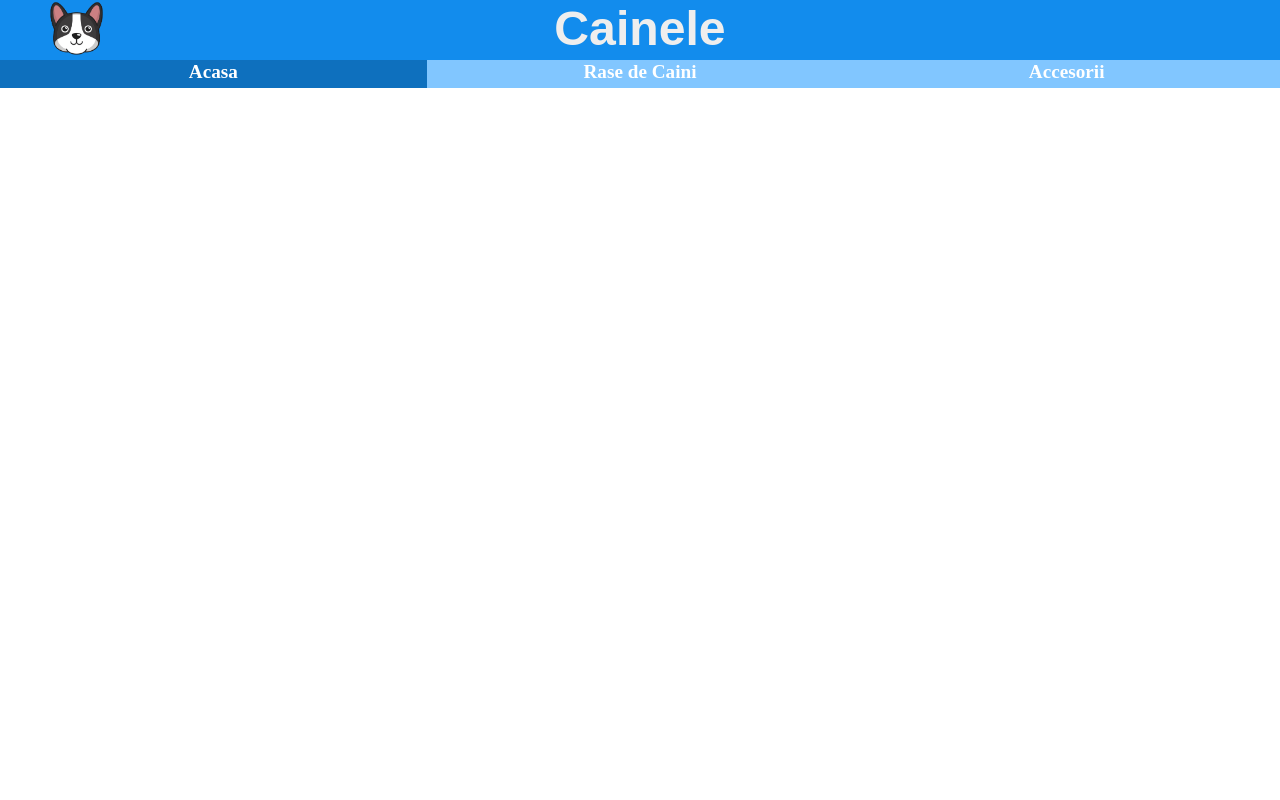
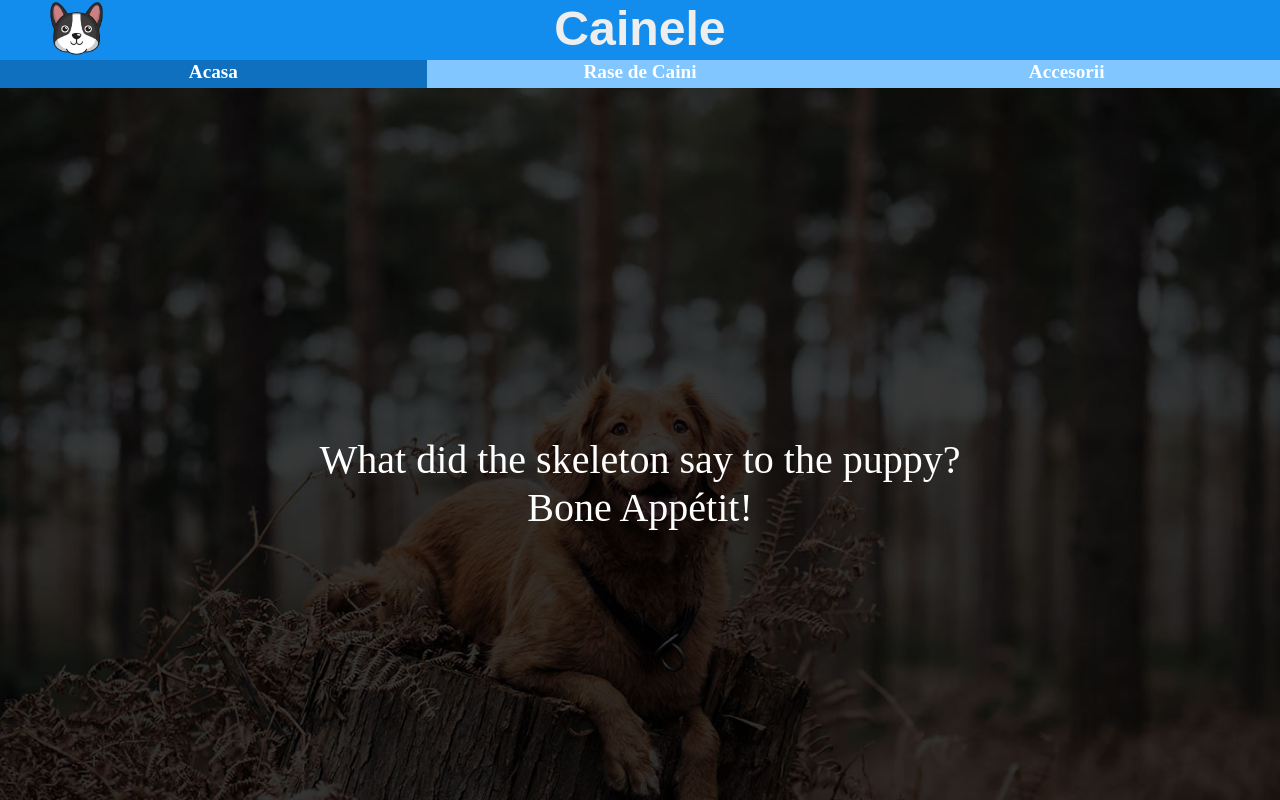
Before and after one commit to VLCDaniel/tehniciweb, a plain HTML site: page index.html in a window 1280 px wide. Shown: the top 800 px of the page. Drawn offline with Linux system fonts and the light colour scheme; the site is published under a folder, as on GitHub Pages, so addresses that start at the root find nothing.

Commit message:
modified css

```diff
--- a/style.css
+++ b/style.css
@@ -33,8 +33,9 @@ h1
     width: 100%;
     height: 53.2rem;
     background-size: cover;
-    background-image: url(/img/index1.jpg);
+    background-image: url(img/index1.jpg);
     background-repeat: no-repeat;
+    background-color: red;
     display: flex;
     justify-content: center;
     align-items: center;
```
